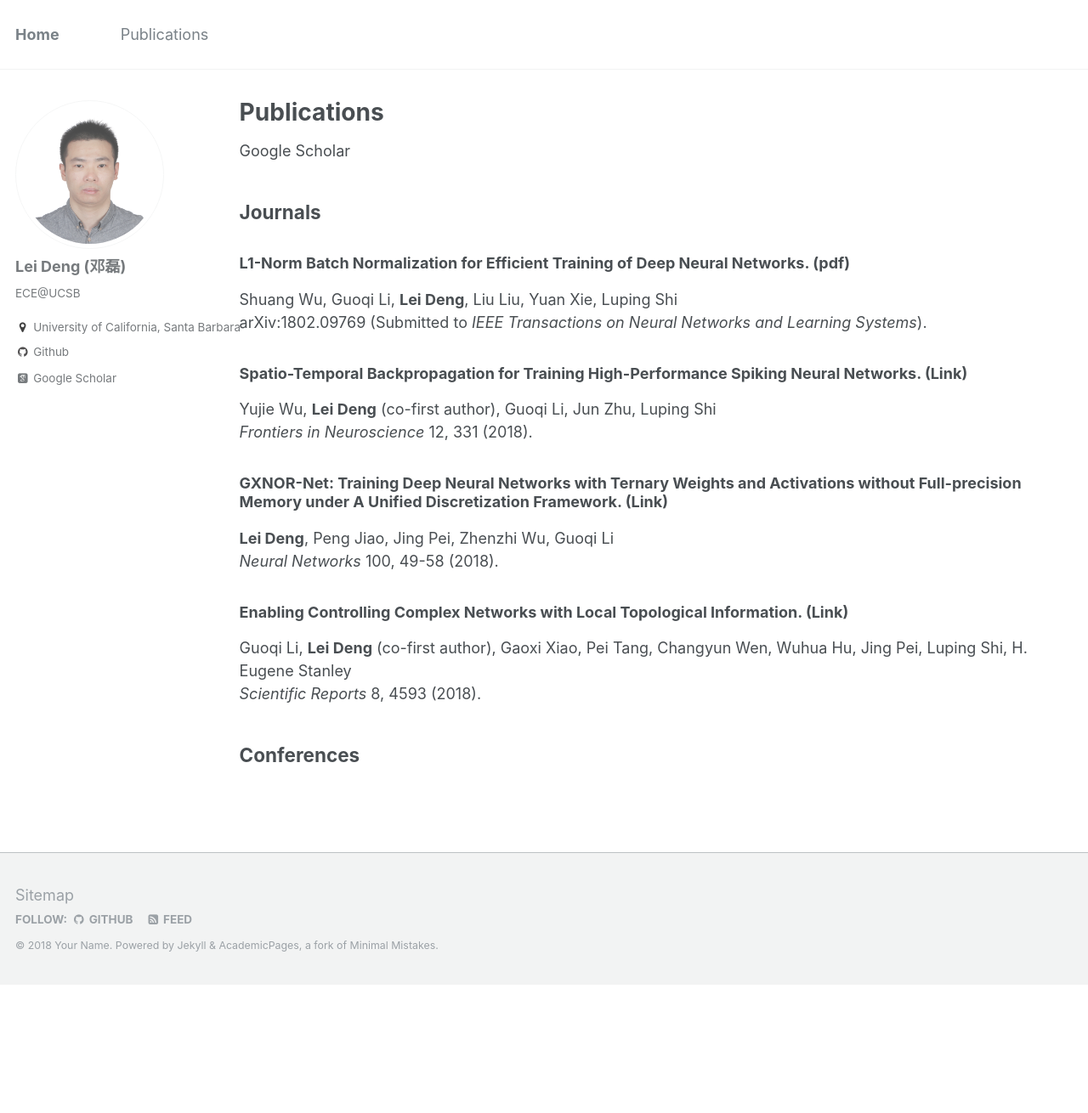
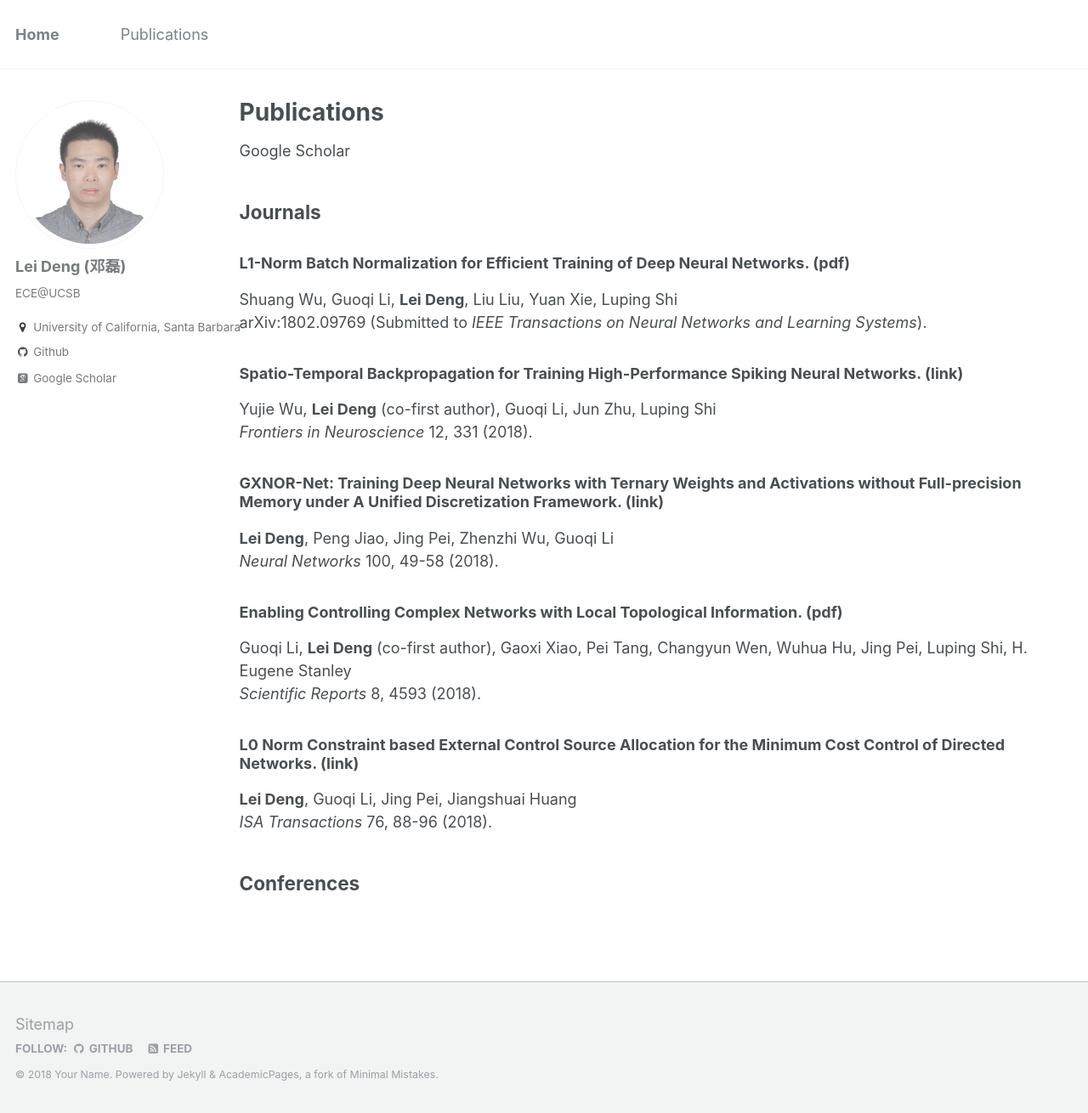
Before and after one commit to dllfei/dllfei.github.io, a Jekyll site: the page built from _pages/publications.md, in a window 1280 px wide and 1310 px high. Shown: the whole window at 85% size. Built offline with Jekyll 4.4.1, drawn with Linux system fonts in a browser that asks for light colours; some web fonts are replaced.

Commit message:
Update publications.md

```diff
--- a/_pages/publications.md
+++ b/_pages/publications.md
@@ -12,17 +12,21 @@ author_profile: true
 Shuang Wu, Guoqi Li, **Lei Deng**, Liu Liu, Yuan Xie, Luping Shi <br />
 arXiv:1802.09769 (Submitted to *IEEE Transactions on Neural Networks and Learning Systems*).
 
-### Spatio-Temporal Backpropagation for Training High-Performance Spiking Neural Networks. ([Link](https://www.frontiersin.org/articles/10.3389/fnins.2018.00331/full)) <br />
+### Spatio-Temporal Backpropagation for Training High-Performance Spiking Neural Networks. ([link](https://www.frontiersin.org/articles/10.3389/fnins.2018.00331/full)) <br />
 Yujie Wu, **Lei Deng** (co-first author), Guoqi Li, Jun Zhu, Luping Shi <br />
 *Frontiers in Neuroscience* 12, 331 (2018).
 
-### GXNOR-Net: Training Deep Neural Networks with Ternary Weights and Activations without Full-precision Memory under A Unified Discretization Framework. ([Link](https://www.sciencedirect.com/science/article/pii/S0893608018300108)) <br />
+### GXNOR-Net: Training Deep Neural Networks with Ternary Weights and Activations without Full-precision Memory under A Unified Discretization Framework. ([link](https://www.sciencedirect.com/science/article/pii/S0893608018300108)) <br />
 **Lei Deng**, Peng Jiao, Jing Pei, Zhenzhi Wu, Guoqi Li <br />
 *Neural Networks* 100, 49-58 (2018).
 
-### Enabling Controlling Complex Networks with Local Topological Information. ([Link](https://www.nature.com/articles/s41598-018-22655-5.pdf)) <br />
+### Enabling Controlling Complex Networks with Local Topological Information. ([pdf](https://www.nature.com/articles/s41598-018-22655-5.pdf)) <br />
 Guoqi Li, **Lei Deng** (co-first author), Gaoxi Xiao, Pei Tang, Changyun Wen, Wuhua Hu, Jing Pei, Luping Shi, H. Eugene Stanley <br />
 *Scientific Reports* 8, 4593 (2018).
 
+### L0 Norm Constraint based External Control Source Allocation for the Minimum Cost Control of Directed Networks. ([link](https://www.sciencedirect.com/science/article/pii/S0019057818301034)) <br />
+**Lei Deng**, Guoqi Li, Jing Pei, Jiangshuai Huang <br />
+*ISA Transactions* 76, 88-96 (2018).
+
 
 ## Conferences
```
